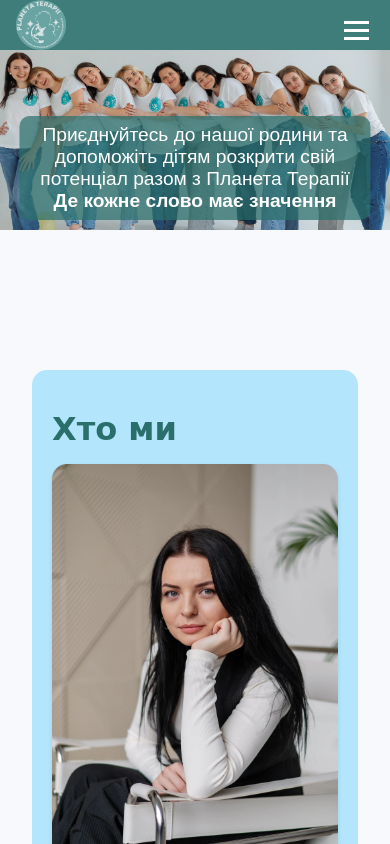
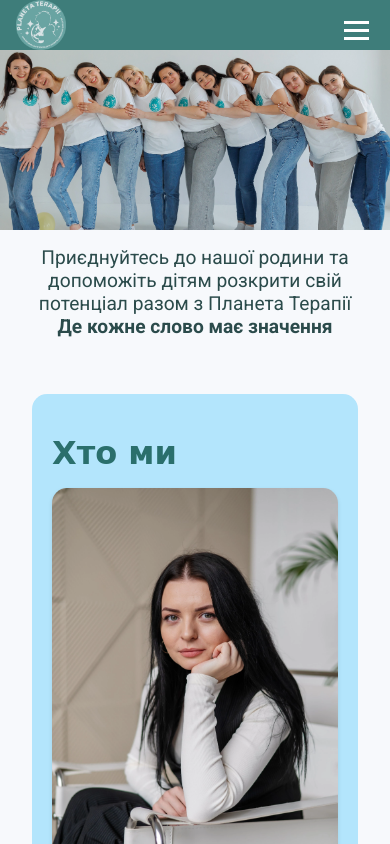
Before and after one commit to planetaTerapii/PlanetaTerapiiFront, a React (Create React App) app: page / in a window 390 px wide. Shown: the top 844 px of the page. Built offline with nearby package versions, Linux system fonts and the light colour scheme.

Commit message:
Changed text

```diff
--- a/src/App.css
+++ b/src/App.css
@@ -157,15 +157,6 @@
 }
 
 @media (max-width: 768px) {
-  header .join-us-text {
-    bottom: 10px;
-    left: 50%;
-    transform: translateX(-50%);
-    font-size: 1.2rem;
-    padding: 0.5rem 1rem;
-    width: 90%;
-  }
-
   main {
     padding-top: 60px;
   }
@@ -184,7 +175,7 @@
   max-width: 1200px;
   margin: 60px auto 0;
   padding: 2rem;
-  padding-top: 100px;
+  padding-top: 0;
   overflow-x: hidden;
   box-sizing: border-box;
 }
@@ -285,6 +276,15 @@
   height: 100vh;
   overflow-x: hidden;
   box-sizing: border-box;
+  margin-bottom: 0; /* Added to remove the margin below the header */
+}
+
+.join-us-text {
+  margin: 0; /* Added to remove any margin */
+  padding: 1rem 0; /* Adjust padding as needed */
+  text-align: center; /* Center the text */
+  font-size: 1.2rem; /* Adjust font size as needed */
+  color: #2b4b4b; /* Adjust text color */
 }
 
 header h1,
@@ -308,21 +308,6 @@
   margin: 0.5rem 0;
 }
 
-header .join-us-text {
-  position: absolute;
-  bottom: 20px;
-  left: 50%;
-  transform: translateX(-50%);
-  font-size: 2rem;
-  color: white;
-  background-color: rgba(42, 111, 108, 0.7);
-  padding: 1rem 2rem;
-  border-radius: 10px;
-  font-family: "Cunia", sans-serif;
-  text-align: center;
-  width: auto;
-}
-
 @media (max-width: 768px) {
   header {
     background-image: url("./images/Background2.webp");
@@ -334,15 +319,7 @@
     padding: 0;
     margin: 0;
     margin-top: 50px;
-  }
-
-  header .join-us-text {
-    bottom: 10px;
-    left: 50%;
-    transform: translateX(-50%);
-    font-size: 1.2rem;
-    padding: 0.5rem 1rem;
-    width: 90%;
+    margin-bottom: 0;
   }
 }
 
@@ -414,7 +391,6 @@
   main {
     padding-top: 0;
     margin-top: 0;
-    padding-top: 100px;
   }
 }
 
--- a/src/App.js
+++ b/src/App.js
@@ -176,13 +176,13 @@
             </ul>
           </div>
         </nav>
-        <div className="join-us-text">
+      </header>
+      <main>
+        <section className="join-us-text">
           Приєднуйтесь до нашої родини та допоможіть дітям розкрити свій
           потенціал разом з Планета Терапії <br />
           <b>Де кожне слово має значення</b>
-        </div>
-      </header>
-      <main>
+        </section>
         <section
           id="review"
           className="fade-up section-bg-blue"
```
